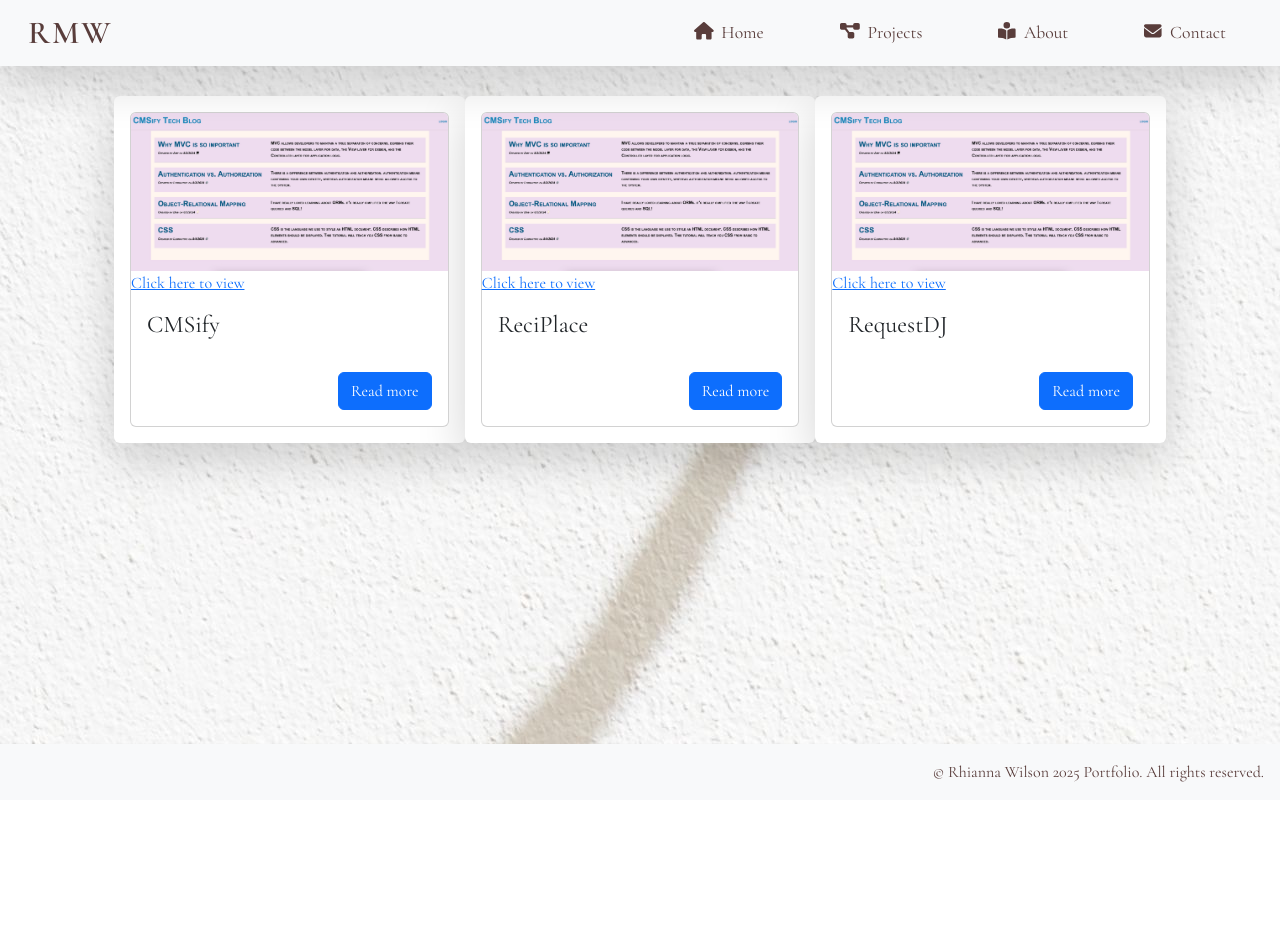
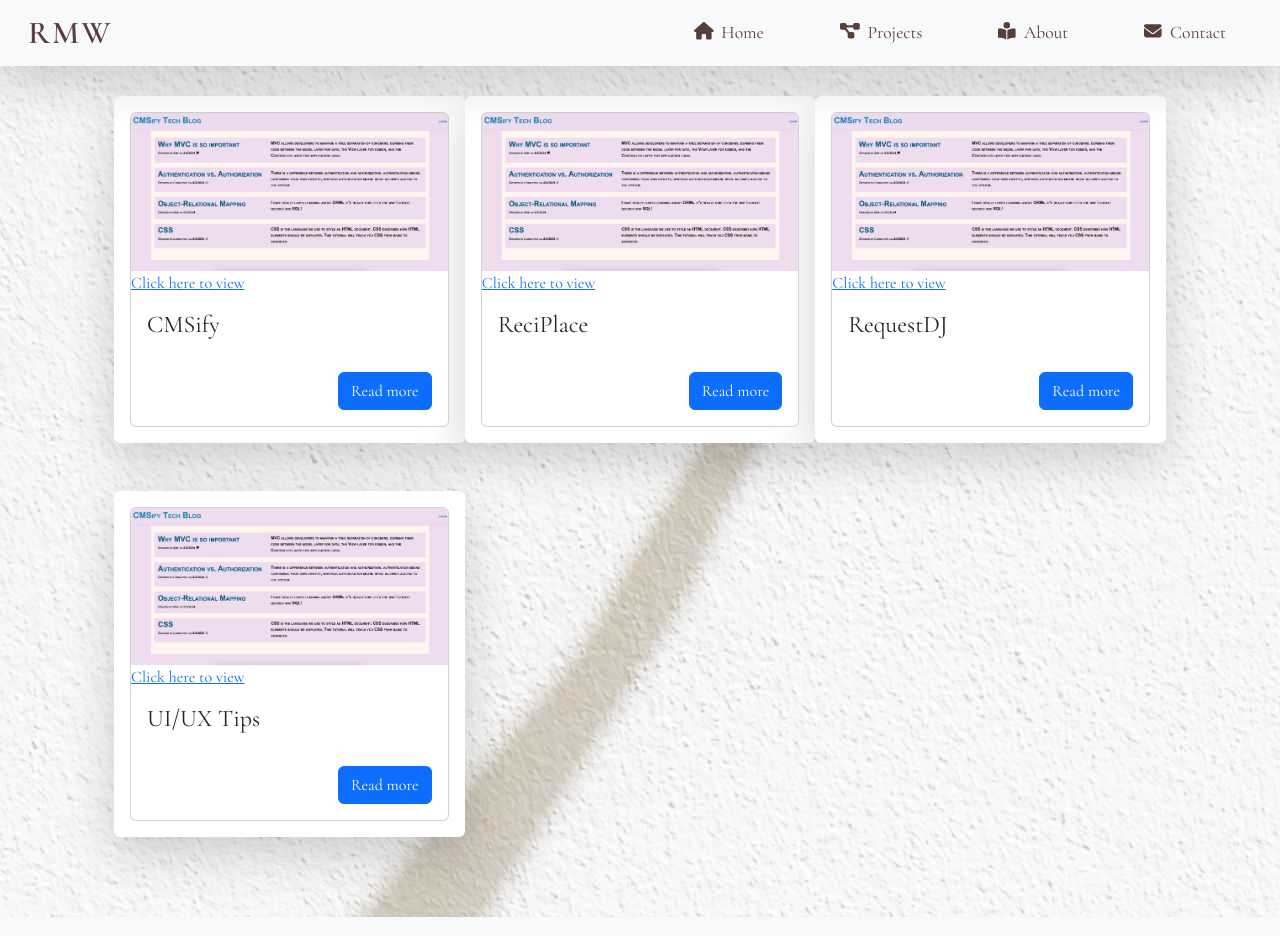
Before and after one commit to rhiannawilson/RhiannaW-React-Portfolio, a React (Vite) app: page /projects in a window 1280 px wide. Shown: the top 936 px of the page. Before the commit the page ends 800 px from the top, so only its background shows below. Built offline with nearby package versions, Linux system fonts and the light colour scheme.

Commit message:
added another project to projects.jsx and then debugging cmsify project deploy to render errors

```diff
--- a/src/components/pages/HomePage.jsx
+++ b/src/components/pages/HomePage.jsx
@@ -50,11 +50,10 @@ export default function HomePage() {
 
     {/* Bio & CV Button */}
     <div className="homepage-bio shadow p-4">
-      <p className="fs-5 text-start">
+      <p className="fs-5 text-center">
         Clean code and thoughtful design. <br />
-        Beginning my journey when the world hit a global pause in 2020, I delved into my curiosity and creative exploration, and trained as a software engineer through Bootcamp EDX, University of Sydney. <br /><br />
-        Now, I build responsive, intuitive web applications using tools like React, Node.js, and MongoDB.
-        Whether I’m styling a sleek interface or structuring a robust backend, I’m driven by a genuine passion for crafting raw, earthy digital experiences that feel as good as they look.
+        <br />I build responsive, intuitive web applications using tools like React, Node.js, and MongoDB.<br />
+        <br />Whether I’m styling a sleek interface or structuring a robust backend, I’m driven by a genuine passion for crafting raw, earthy digital experiences that feel as good as they look.
       </p>
       <a
         href="/Rhianna-Wilson-CV.pdf"
--- a/src/components/pages/Projects.jsx
+++ b/src/components/pages/Projects.jsx
@@ -27,7 +27,16 @@ const projects = [
     description:
       'RequestDJ is a collaborative music event app where DJs manage events and attendees submit song requests. Built with PostgreSQL, Handlebars, Tailwind CSS, and features animations using GSAP. Designed for an engaging and personalized music experience.',
   },
+  {
+    id: 4,
+    title: 'UI/UX Tips',
+    image: viewOfProject,
+    url: 'https://firstrenderweb-om91.onrender.com/',
+    description:
+      'UI/UX Tips is a community-driven Q&A platform for junior developers. Users can post questions, share answers, and upvote content. Features include authentication, upvoting, and markdown formatting. Built with MERN stack and styled using Bootstrap and custom SCSS.',
+  }
 ];
+
 
 export default function Projects() {
   return (
```
